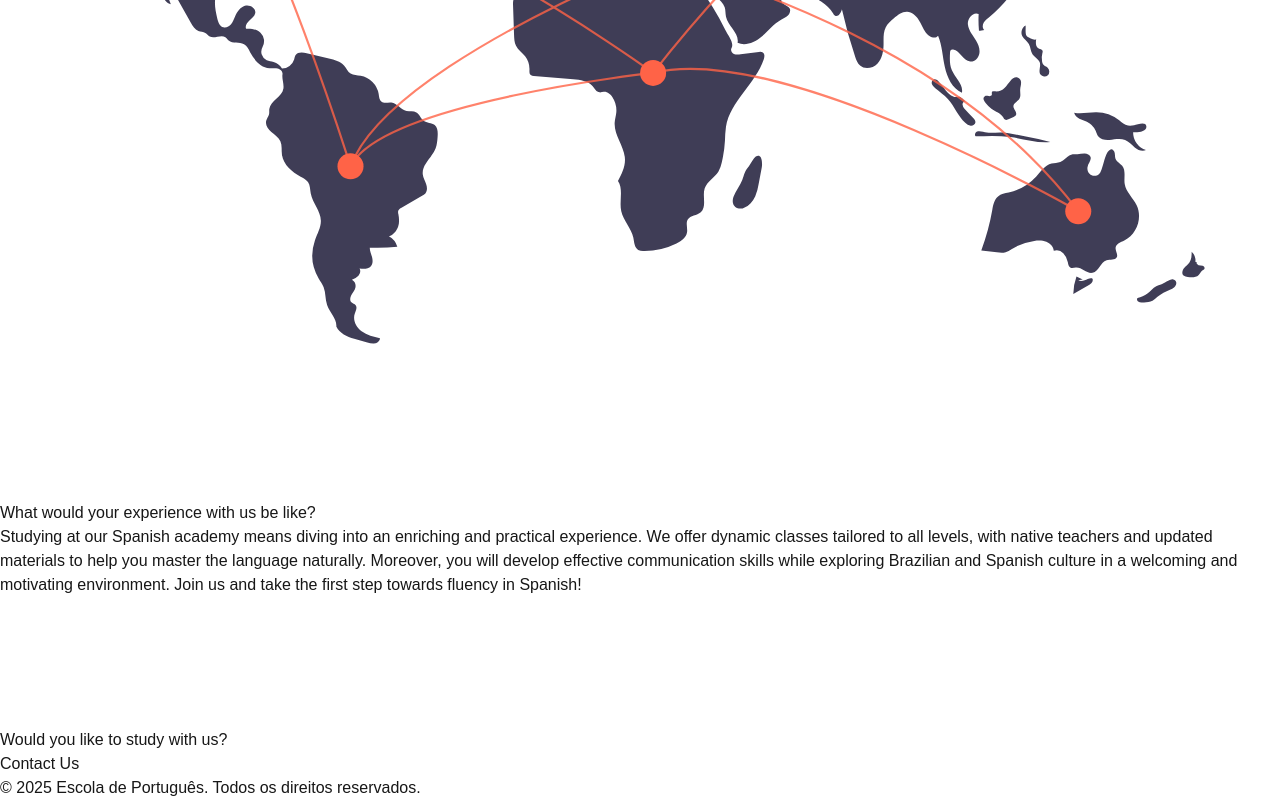
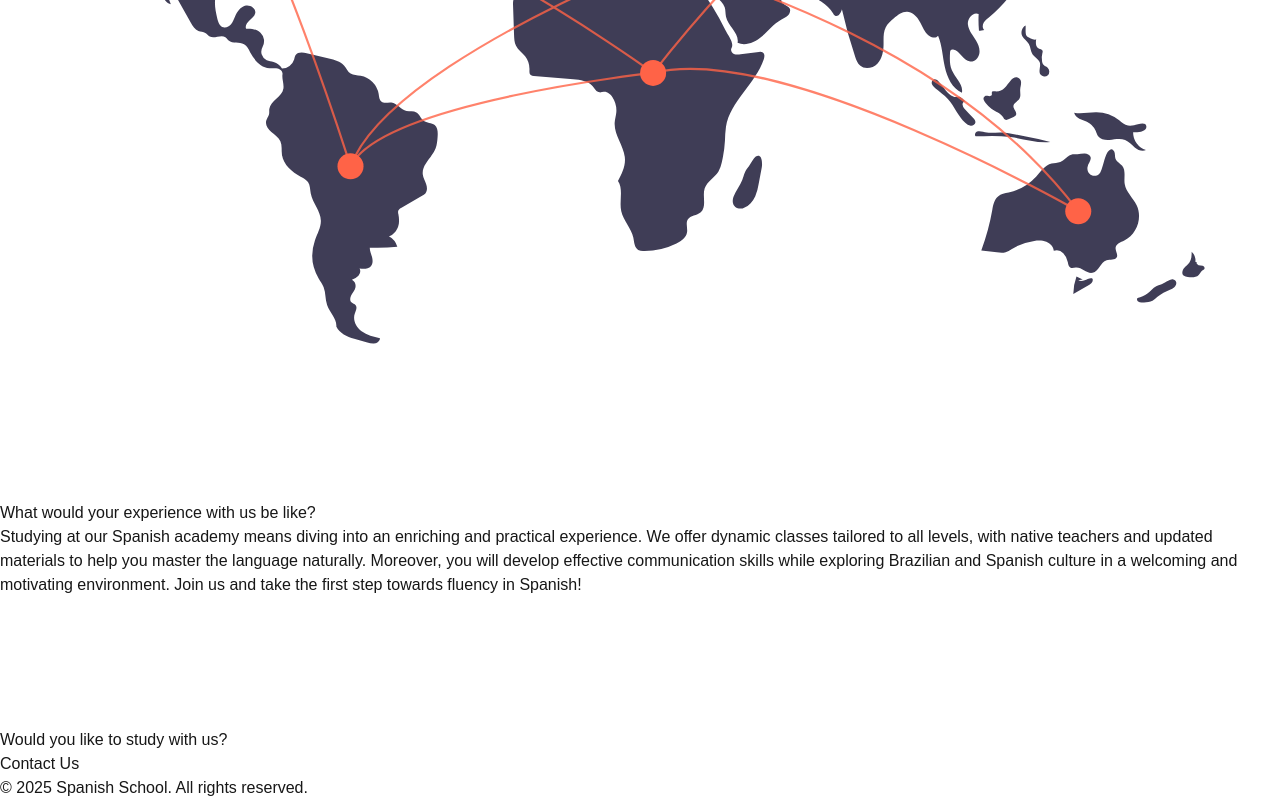
Before and after one commit to Sol6801/dunya, a Next.js app: page /en in a window 1280 px wide. Shown: the part 3401-4201 px from the top of the page. Built offline with nearby package versions, Linux system fonts and the light colour scheme.

Commit message:
update footer translation

```diff
--- a/messages/br.json
+++ b/messages/br.json
@@ -37,5 +37,8 @@
     "motivation": "Motivo de la consulta",
     "message": "Escreva sua consulta",
     "submit": "Enviar Consulta"
-  }
+  },
+    "Footer": {
+      "rights": "© 2025 Escola de Espanhol. Todos os direitos reservados."
+    }
 }
--- a/messages/en.json
+++ b/messages/en.json
@@ -37,5 +37,8 @@
     "motivation": "Reason for Inquiry",
     "message": "Write your inquiry",
     "submit": "Submit Inquiry"
+  },
+  "Footer": {
+    "rights": "© 2025 Spanish School. All rights reserved."
   }
 }
--- a/messages/es.json
+++ b/messages/es.json
@@ -37,5 +37,8 @@
     "motivation": "Motivo de la consulta",
     "message": "Escribe tu consulta",
     "submit": "Enviar Consulta"
-  }
+  },
+    "Footer": {
+      "rights": "© 2025 Escuela de Español. Todos los derechos reservados."
+    }
 }
--- a/messages/pt.json
+++ b/messages/pt.json
@@ -37,5 +37,8 @@
       "motivation": "Motivo de la consulta",
       "message": "Escreva sua consulta",
       "submit": "Enviar Consulta"
+    },
+    "Footer": {
+      "rights": "© 2025 Escola de Espanhol. Todos os direitos reservados."
     }
   }
--- a/src/components/footer.js
+++ b/src/components/footer.js
@@ -1,8 +1,10 @@
 "use client";
 
 import { useRouter } from "next/navigation";
+import {useTranslations} from 'next-intl';
 
 export default function Footer({ children }) {
+  const t = useTranslations('Footer');
   const router = useRouter();
   const handleContact = () => {
     router.push("/contact");
@@ -43,9 +45,9 @@ export default function Footer({ children }) {
       </svg>
 
       <div className="container mx-auto text-center">
-        {children /* Renderiza componentes dinámicos aquí */}
+        {children}
         <p className="text-lg pb-5">
-          © 2025 Escola de Português. Todos os direitos reservados.
+          {t('rights')}
         </p>
       </div>
     </div>
```
